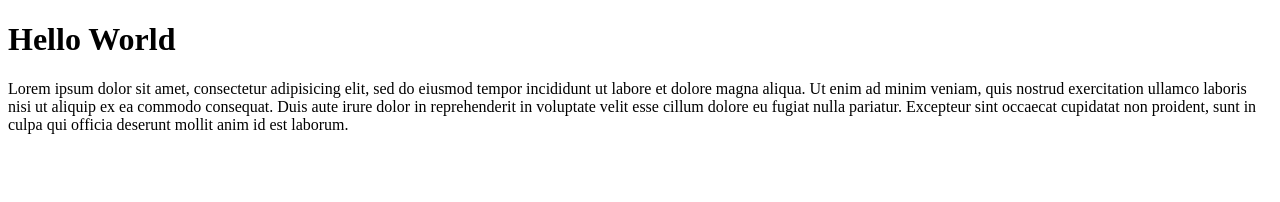
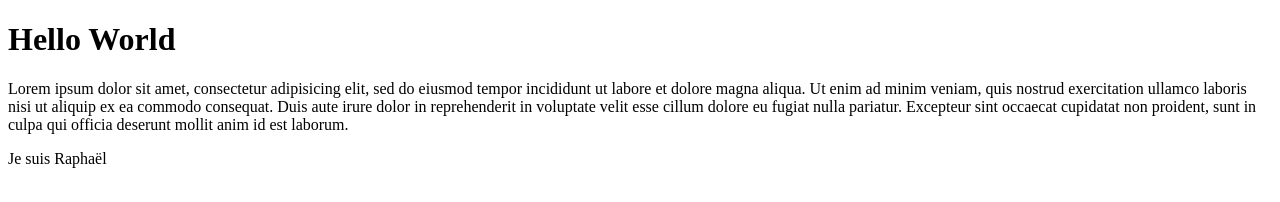
Before and after one commit to NeoKyto/machin, a website: page index.html in a window 1280 px wide. Drawn offline with Linux system fonts and the light colour scheme.

Commit message:
Ajout div raphael

```diff
--- a/index.html
+++ b/index.html
@@ -11,5 +11,9 @@
     <h1>Hello World</h1>
     <p>Lorem ipsum dolor sit amet, consectetur adipisicing elit, sed do eiusmod tempor incididunt ut labore et dolore magna aliqua. Ut enim ad minim veniam, quis nostrud exercitation ullamco laboris nisi ut aliquip ex ea commodo consequat. Duis aute irure dolor in reprehenderit in voluptate velit esse cillum dolore eu fugiat nulla pariatur. Excepteur sint occaecat cupidatat non proident, sunt in culpa qui officia deserunt mollit anim id est laborum.</p>
   </div>
+  <div class="ma-class">
+    Je suis Raphaël
+
+  </div>
 </body>
 </html>
```
